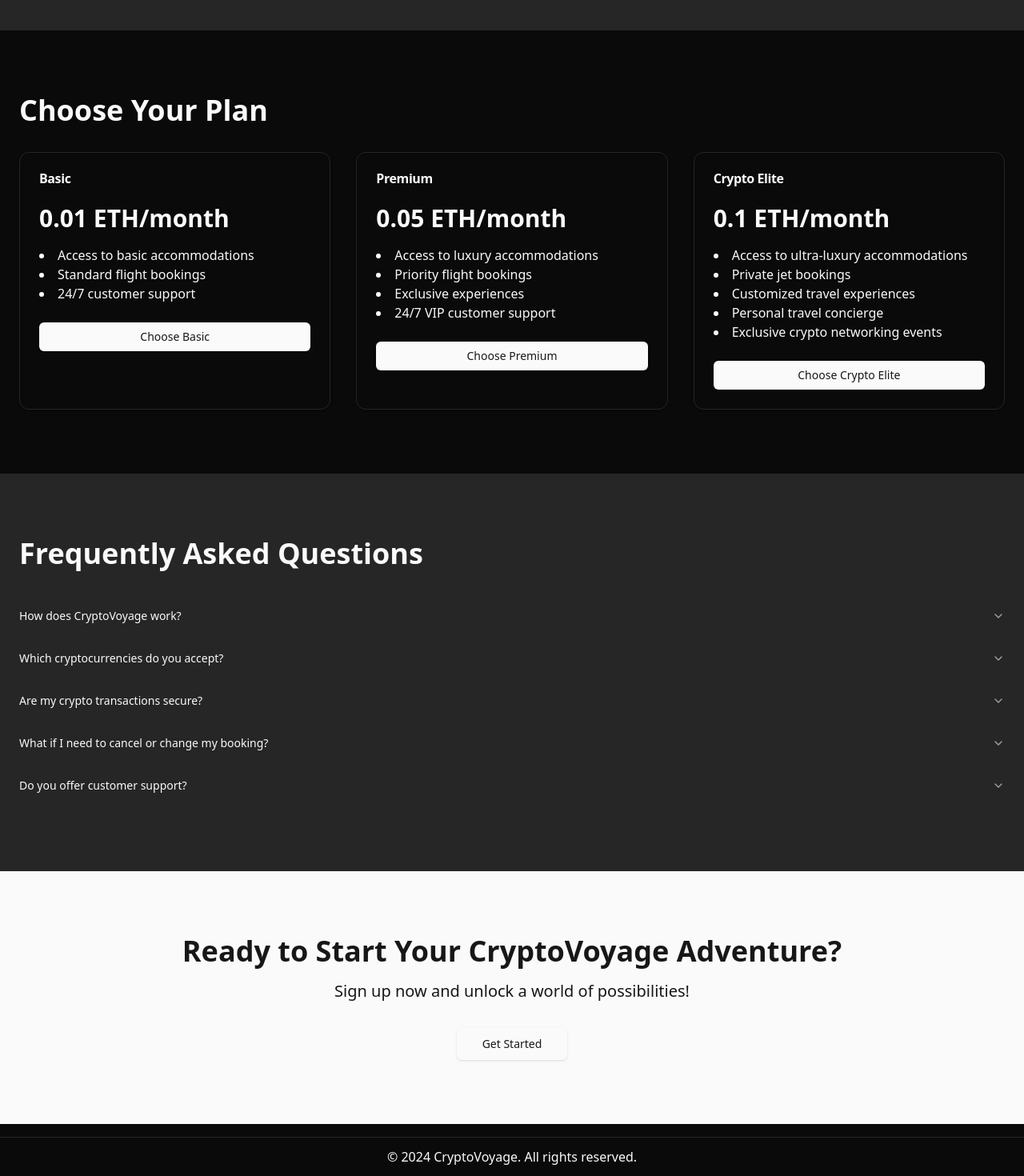
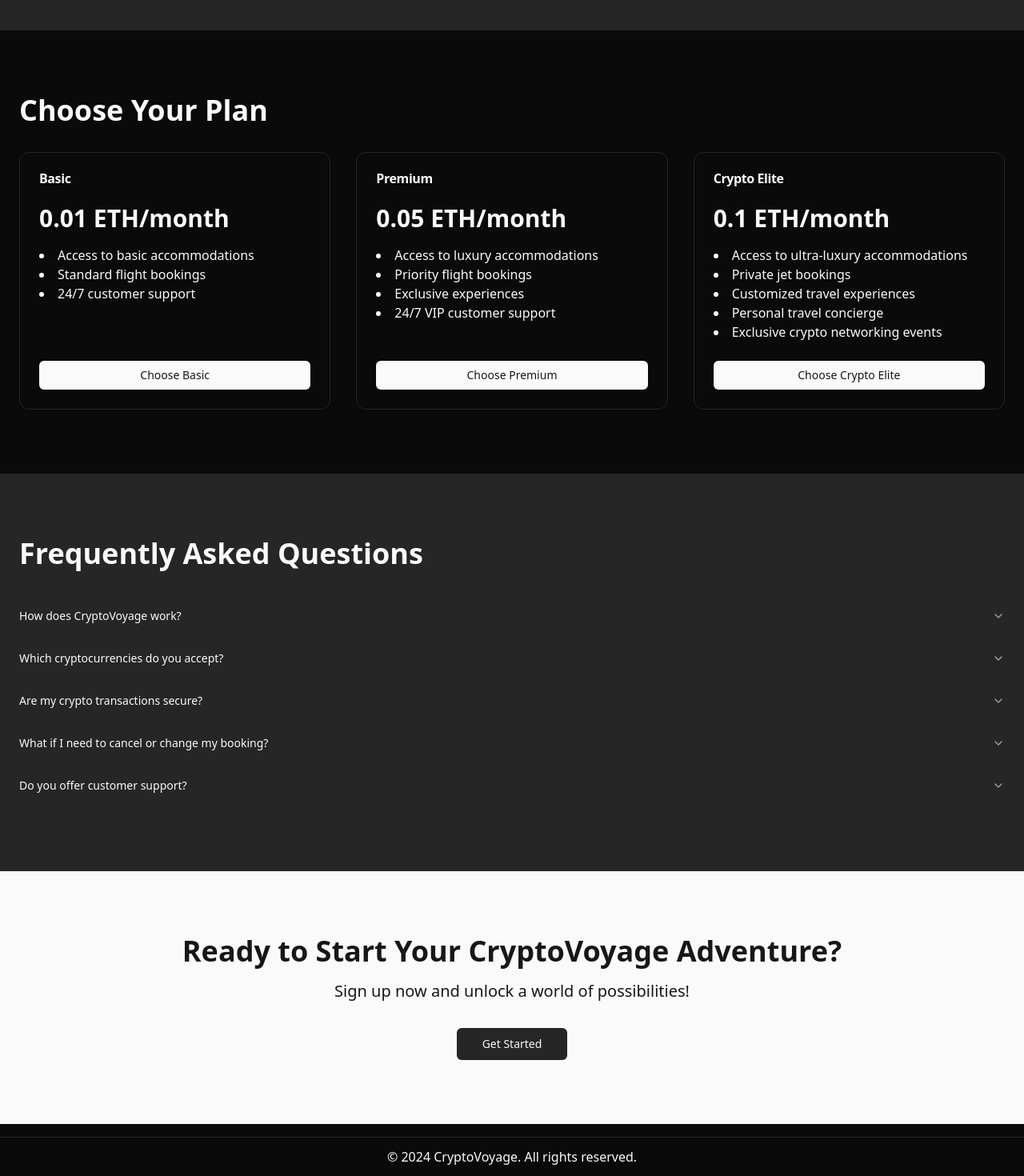
Before and after one commit to TheMarcellVarga/crypto-travel-platform, a Next.js app: page / in a window 1280 px wide. Shown: the part 1665-3135 px from the top of the page at 80% size. Built offline with nearby package versions, Linux system fonts and the light colour scheme.

Commit message:
Refactor CallToAction and Pricing components for improved layout and styling

```diff
--- a/components/CallToAction.tsx
+++ b/components/CallToAction.tsx
@@ -1,12 +1,18 @@
-import { Button } from '@/components/ui/button';
+import { Button } from "@/components/ui/button";
 
 export const CallToAction = () => {
   return (
     <section className="bg-primary text-primary-foreground py-20">
       <div className="container mx-auto px-6 text-center">
-        <h2 className="text-4xl font-bold mb-4">Ready to Start Your CryptoVoyage Adventure?</h2>
-        <p className="text-xl mb-8">Sign up now and unlock a world of possibilities!</p>
-        <Button size="lg">Get Started</Button>
+        <h2 className="text-4xl font-bold mb-4">
+          Ready to Start Your CryptoVoyage Adventure?
+        </h2>
+        <p className="text-xl mb-8">
+          Sign up now and unlock a world of possibilities!
+        </p>
+        <Button variant="secondary" size="lg">
+          Get Started
+        </Button>
       </div>
     </section>
   );
--- a/components/Pricing.tsx
+++ b/components/Pricing.tsx
@@ -1,30 +1,33 @@
-import { Card, CardContent, CardHeader, CardTitle } from '@/components/ui/card';
-import { Button } from '@/components/ui/button';
+import { Card, CardContent, CardHeader, CardTitle } from "@/components/ui/card";
+import { Button } from "@/components/ui/button";
 
 export const Pricing = () => {
   return (
     <section className="container mx-auto px-6 py-20">
       <h2 className="text-4xl font-bold mb-8">Choose Your Plan</h2>
       <div className="grid grid-cols-1 md:grid-cols-3 gap-8">
-        <Card>
+        <Card className="flex flex-col">
           <CardHeader>
             <CardTitle>Basic</CardTitle>
           </CardHeader>
-          <CardContent>
+          <CardContent className="flex flex-col flex-1">
+            <div className="flex-1">
               <p className="text-3xl font-bold mb-4">0.01 ETH/month</p>
               <ul className="list-disc list-inside mb-6">
                 <li>Access to basic accommodations</li>
                 <li>Standard flight bookings</li>
                 <li>24/7 customer support</li>
               </ul>
-            <Button className="w-full">Choose Basic</Button>
+            </div>
+            <Button className="w-full mt-auto">Choose Basic</Button>
           </CardContent>
         </Card>
-        <Card>
+        <Card className="flex flex-col">
           <CardHeader>
             <CardTitle>Premium</CardTitle>
           </CardHeader>
-          <CardContent>
+          <CardContent className="flex flex-col flex-1">
+            <div className="flex-1">
               <p className="text-3xl font-bold mb-4">0.05 ETH/month</p>
               <ul className="list-disc list-inside mb-6">
                 <li>Access to luxury accommodations</li>
@@ -32,14 +35,16 @@
                 <li>Exclusive experiences</li>
                 <li>24/7 VIP customer support</li>
               </ul>
-            <Button className="w-full">Choose Premium</Button>
+            </div>
+            <Button className="w-full mt-auto">Choose Premium</Button>
           </CardContent>
         </Card>
-        <Card>
+        <Card className="flex flex-col">
           <CardHeader>
             <CardTitle>Crypto Elite</CardTitle>
           </CardHeader>
-          <CardContent>
+          <CardContent className="flex flex-col flex-1">
+            <div className="flex-1">
               <p className="text-3xl font-bold mb-4">0.1 ETH/month</p>
               <ul className="list-disc list-inside mb-6">
                 <li>Access to ultra-luxury accommodations</li>
@@ -48,7 +53,8 @@
                 <li>Personal travel concierge</li>
                 <li>Exclusive crypto networking events</li>
               </ul>
-            <Button className="w-full">Choose Crypto Elite</Button>
+            </div>
+            <Button className="w-full mt-auto">Choose Crypto Elite</Button>
           </CardContent>
         </Card>
       </div>
```
Lines whose indentation alone changed are shown as unchanged.
